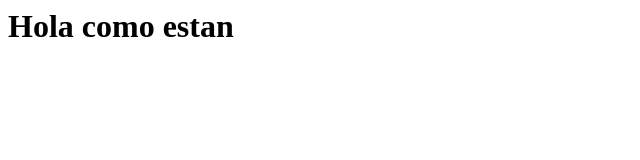
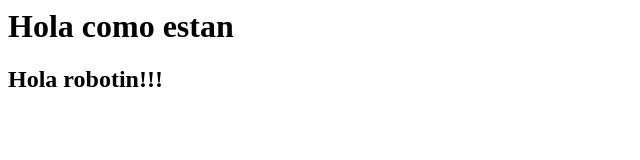
Before and after one commit to jhamil/testpull, a plain HTML site: page index.html in a window 1280 px wide. Shown: the whole page, without its empty margins (0-640 px from the left). Drawn offline with Linux system fonts and the light colour scheme.

Commit message:
Testing first push

```diff
--- a/index.html
+++ b/index.html
@@ -2,4 +2,5 @@
 <h1>
 Hola como estan
 </h1>
+<h2>Hola robotin!!!</h2>
  </html>
```
